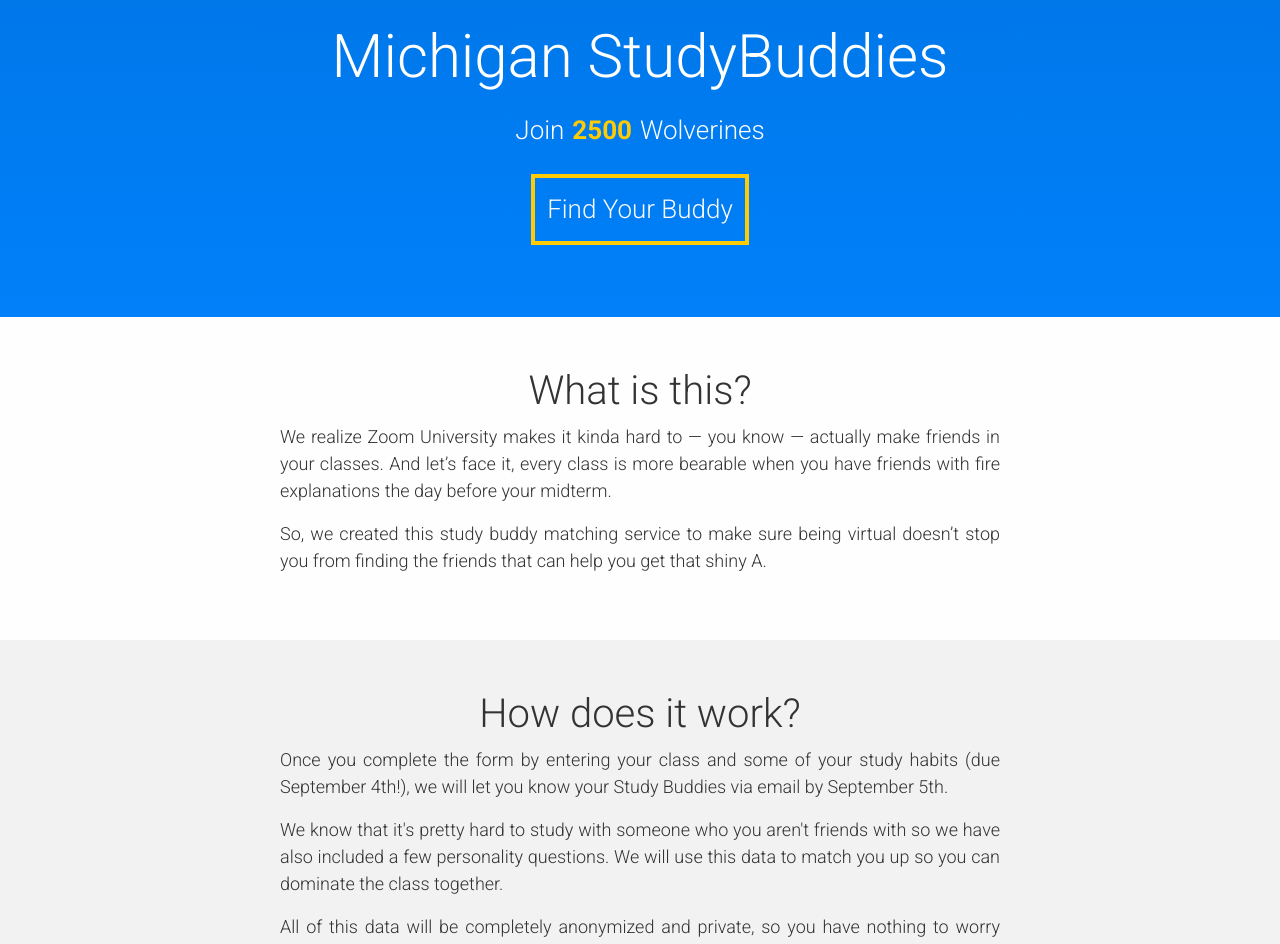
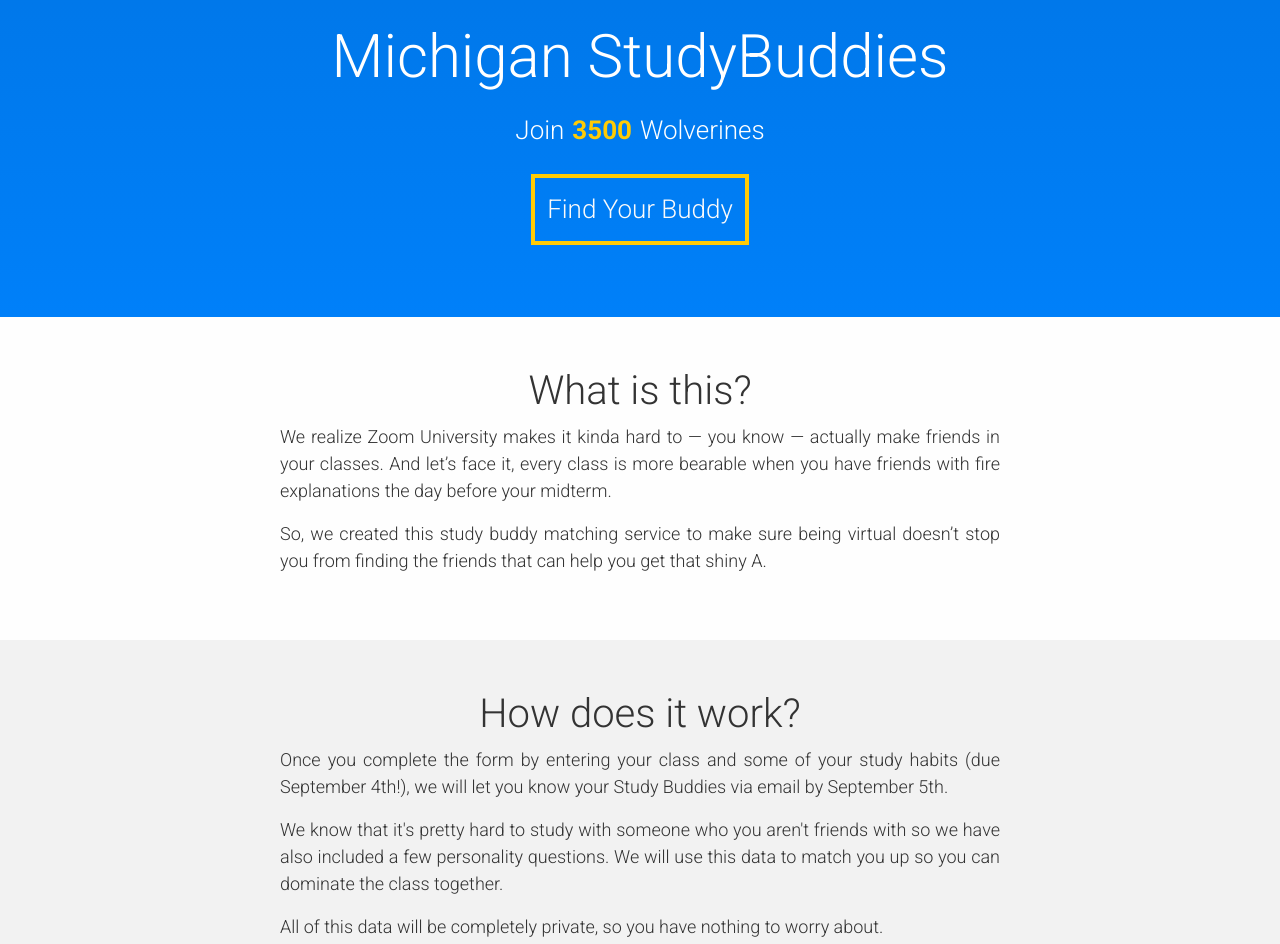
Before and after one commit to vjindal0112/studyBuddy, a React (Create React App) app: page /home in a window 1280 px wide. Shown: the part 387-1331 px from the top of the page. Built offline with nearby package versions, Linux system fonts and the light colour scheme; no server answers.

Commit message:
update number and remove anonymized

```diff
--- a/src/pages/Home.js
+++ b/src/pages/Home.js
@@ -51,7 +51,7 @@ const UserCount = styled.div`
 `;
 
 export default function Home() {
-  const [userCount, setUserCount] = useState(2500);
+  const [userCount, setUserCount] = useState(3500);
 
   useEffect(() => {
     fetch(
@@ -118,7 +118,7 @@ export default function Home() {
         >
           <div>Join</div>
           <UserCount>
-            <CountUp start={2500} end={userCount} />
+            <CountUp start={3500} end={userCount} />
           </UserCount>
           <div>Wolverines</div>
         </div>
@@ -155,7 +155,7 @@ export default function Home() {
             together.
           </p>
           <p>
-            All of this data will be completely anonymized and private, so you
+            All of this data will be completely private, so you
             have nothing to worry about.
           </p>
         </TextDiv>
```
